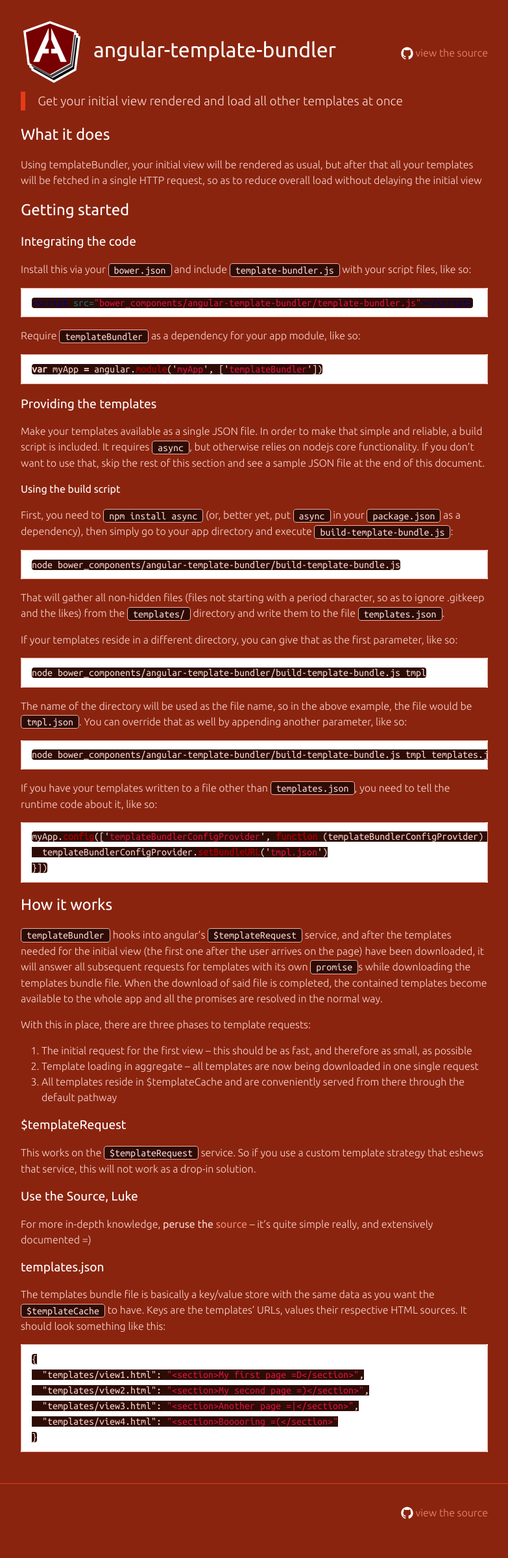
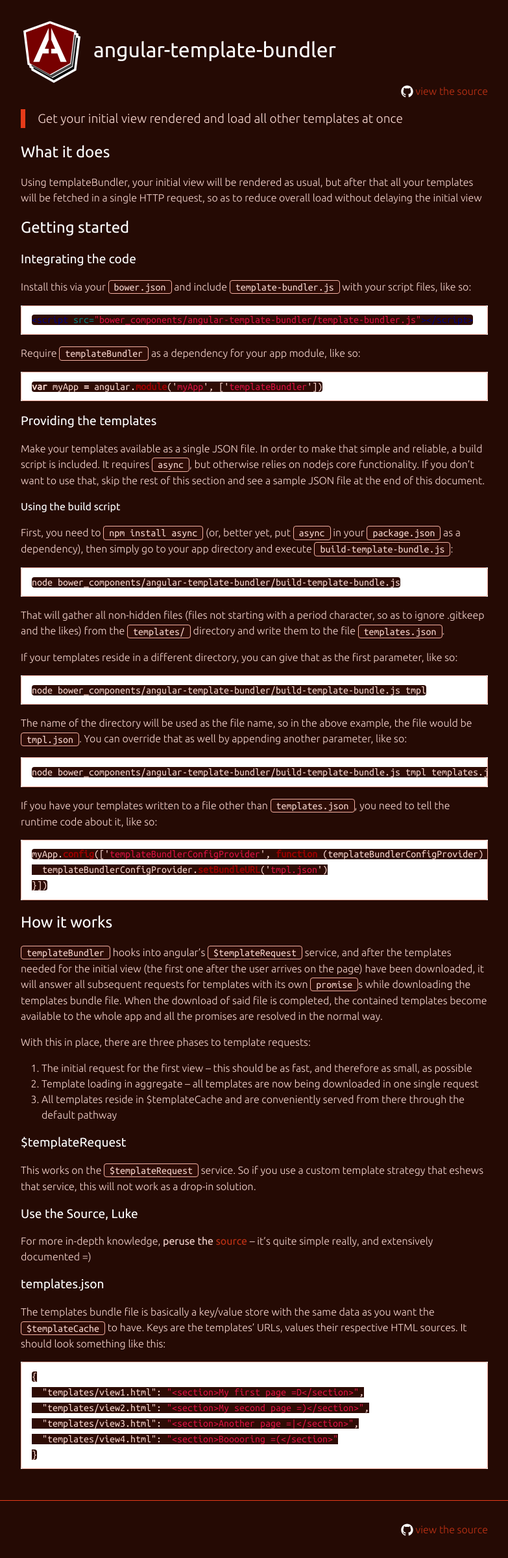
Before and after one commit to c-vetter/angular-template-bundler, a Jekyll site: the page built from index.md, in a window 1280 px wide. Shown: the whole page at 65% size, without its empty margins (248-1031 px from the left). Built offline with Jekyll 4.4.1, drawn with Linux system fonts in a browser that asks for light colours; our own code applies the rules of GitHub Pages for plain Markdown files; before the commit the page ends 2371 px from its top, so only the background shows below that.

Commit message:
fix styling issues

```diff
--- a/_sass/_layout.scss
+++ b/_sass/_layout.scss
@@ -83,22 +83,12 @@
         }
     }
 
-    @media (min-width: 43em) {
-        h1 + .source-link {
-            margin: -2.6666em 0 1em;
-        }
-    }
-
     @media (min-width: 46em) {
         h1 {
             &:before {
                 height: 3em;
                 width: 3em;
             }
-
-            & + .source-link {
-                margin: -3.6666em 0 2em;
-            }
         }
     }
 }
--- a/css/main.scss
+++ b/css/main.scss
@@ -18,11 +18,11 @@ $h4-font-size:     1em;
 $spacing-unit:     2em;
 
 $theme-color:      hsl(10, 80%, 50%);
-$background-color: darken($theme-color, 20%);
+$background-color: darken($theme-color, 42%);
 $code-color:       darken($theme-color, 40%);
 $text-color:       lighten($theme-color, 40%);
 $heading-color:    lighten($theme-color, 50%);
-$link-color:       lighten($theme-color, 20%);
+$link-color:       darken($theme-color, 8%);
 
 
 // Import partials from `sass_dir` (defaults to `_sass`)
```
